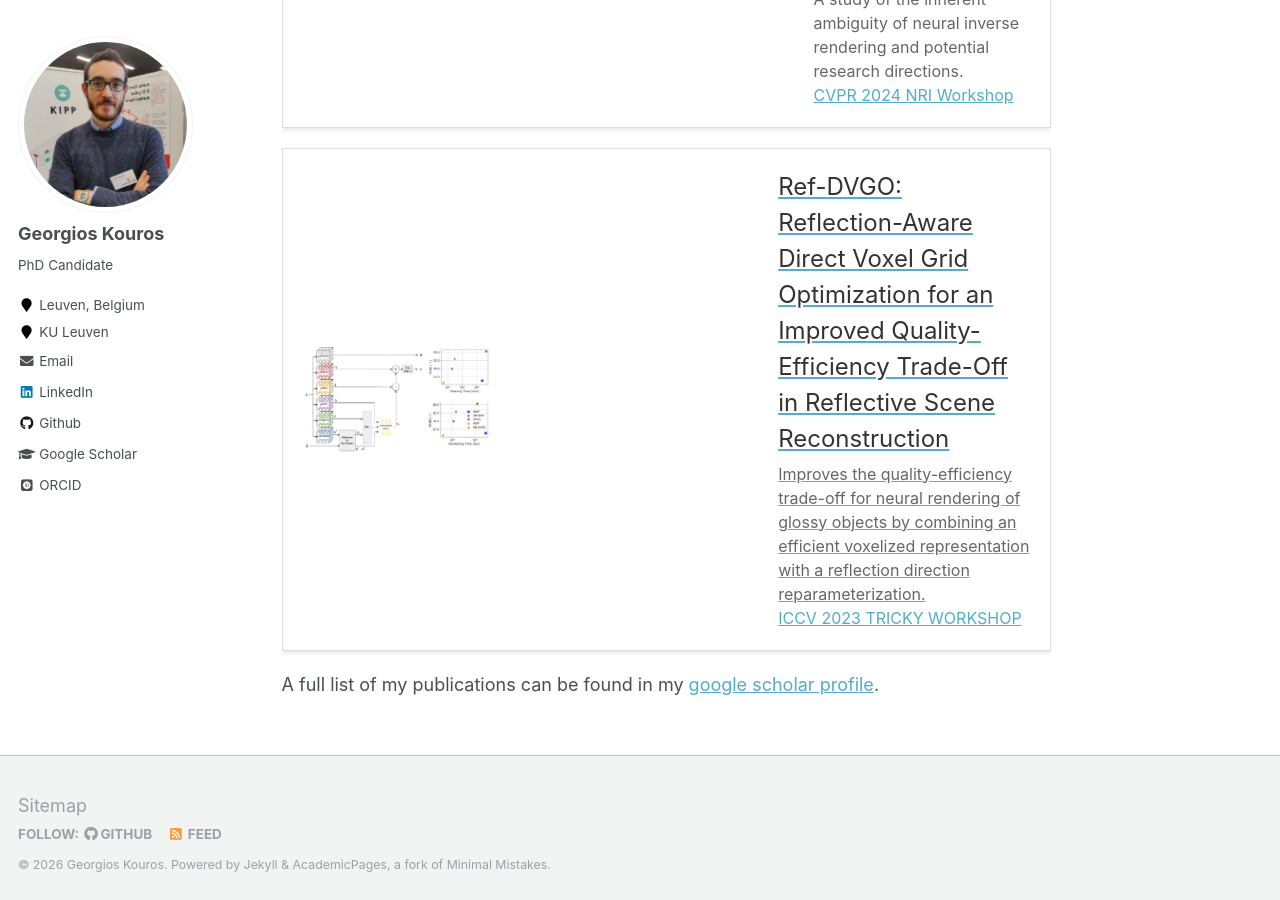
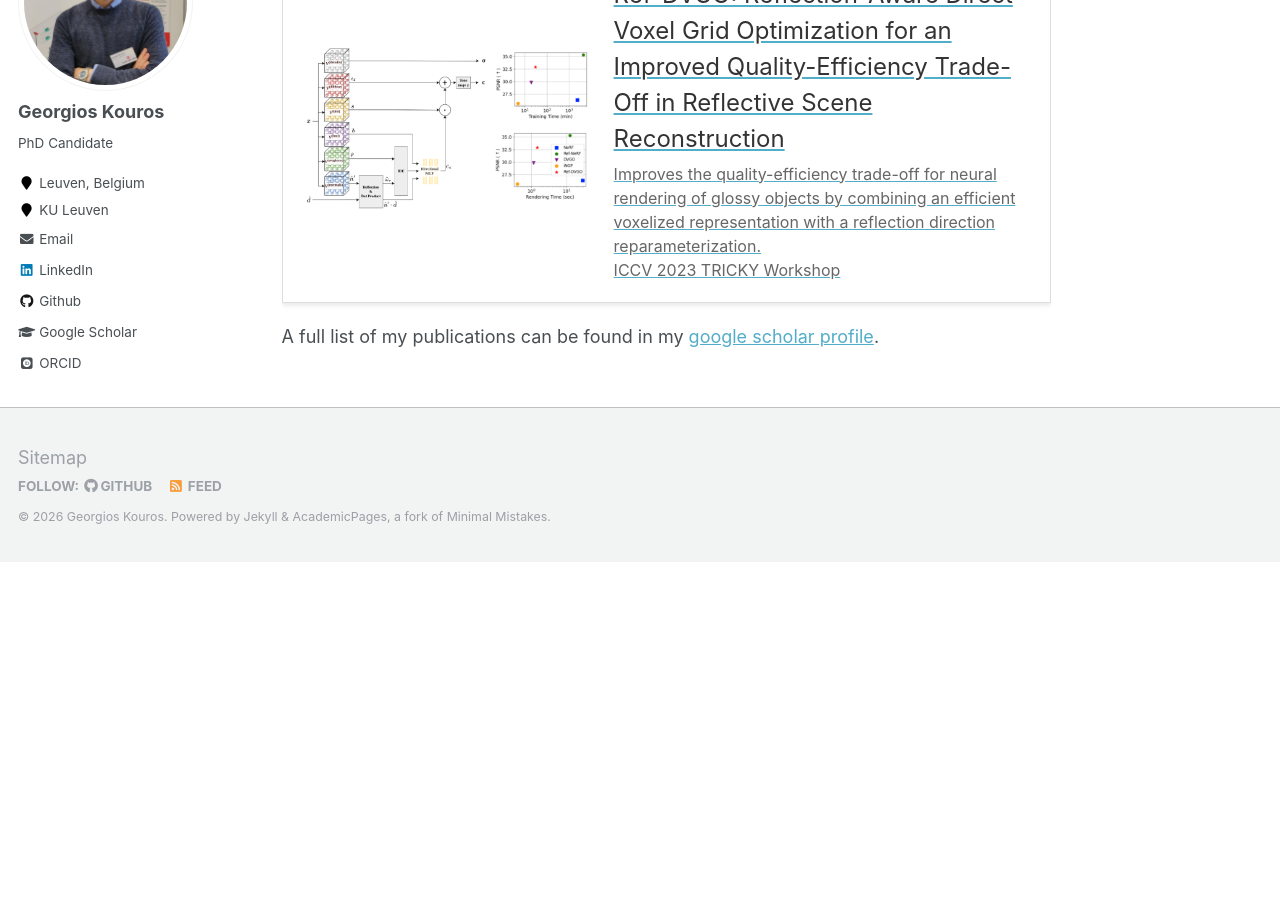
Before and after one commit to gkouros/gkouros.github.io, a Jekyll site: the page built from _pages/about.md, in a window 1280 px wide and 900 px high, scrolled down 1380 px. Built offline with Jekyll 4.4.1, drawn with Linux system fonts in a browser that asks for light colours; some web fonts are replaced; comment, search, counter and statistics services are not loaded; after the commit the page ends 1942 px from its top, so only the background shows below that; some of the changed lines change nothing that is shown.

Commit message:
Remove links to workshops

```diff
--- a/_pages/about.md
+++ b/_pages/about.md
@@ -46,7 +46,8 @@
         <div>
             <div class="ns-project-title">Unveiling the Ambiguity in Neural Inverse Rendering: A Parameter Compensation Analysis</div>
             <div class="ns-project-description">A study of the inherent ambiguity of neural inverse rendering and potential research directions.</div>
-            <div class="ns-project-description"><a href="https://openaccess.thecvf.com/CVPR2024_workshops/NRI">CVPR 2024 NRI Workshop</a></div>
+            <!-- <div class="ns-project-description"><a href="https://openaccess.thecvf.com/CVPR2024_workshops/NRI">CVPR 2024 NRI Workshop</a></div> -->
+            <div class="ns-project-description">CVPR 2024 NRI Workshop</div>
         </div>
     </div>
   </a>
@@ -58,7 +59,8 @@
         <div>
             <div class="ns-project-title">Ref-DVGO: Reflection-Aware Direct Voxel Grid Optimization for an Improved Quality-Efficiency Trade-Off in Reflective Scene Reconstruction</div>
             <div class="ns-project-description">Improves the quality-efficiency trade-off for neural rendering of glossy objects by combining an efficient voxelized representation with a reflection direction reparameterization.</div>
-            <div class="ns-project-description"><a href="https://sites.google.com/view/iccv23trickyworkshop">ICCV 2023 TRICKY WORKSHOP</a></div>
+            <div class="ns-project-description">ICCV 2023 TRICKY Workshop</div>
+            <!-- <div class="ns-project-description"><a href="https://sites.google.com/view/iccv23trickyworkshop">ICCV 2023 TRICKY WORKSHOP</a></div> -->
         </div>
     </div>
   </a>
```
